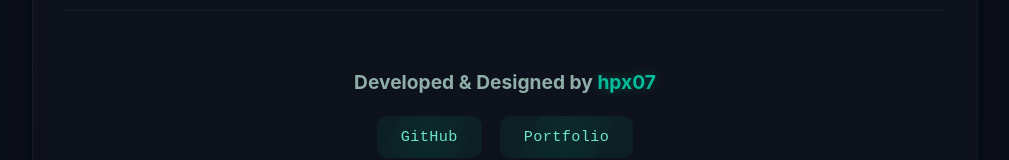
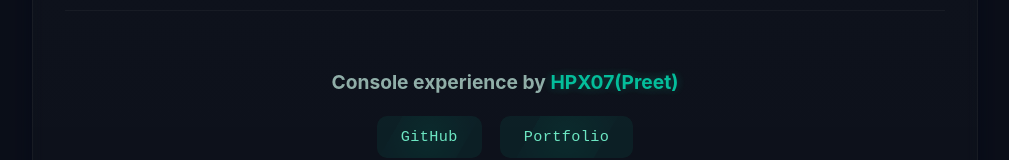
Before and after one commit to hpx07/hacker-simulation-console-game, a plain HTML site: page index.html in a window 1280 px wide. Shown: the part 423-583 px from the top of the page, without its empty margins (135-1144 px from the left). Drawn offline with Linux system fonts and the light colour scheme.

Commit message:
Update index.html

```diff
--- a/index.html
+++ b/index.html
@@ -274,7 +274,9 @@
 
   <footer class="creative-footer">
   <h3 class="footer-title">
-    Developed & Designed by <span class="signature">hpx07</span>
+    Console experience by <a href="https://github.com/hpx07" target="_blank" class="signature" style="text-decoration:none; color:#00ffcc;">
+  HPX07(Preet)
+</a>
   </h3>
 
   <div class="footer-buttons">
```
